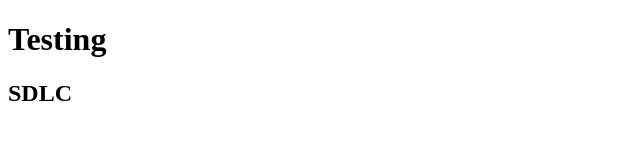
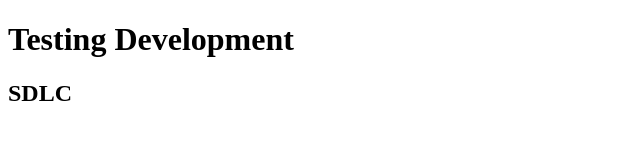
Before and after one commit to rachelrivera2807/web-nang-cao, a plain HTML site: page index.html in a window 1280 px wide. Shown: the whole page, without its empty margins (0-640 px from the left). Drawn offline with Linux system fonts and the light colour scheme.

```diff
--- a/index.html
+++ b/index.html
@@ -7,7 +7,7 @@
     <title>Document</title>
 </head>
 <body>
-    <h1> Testing </h1>
+    <h1> Testing Development </h1>
     <h2>SDLC</h2>
 </body>
 </html>
```
